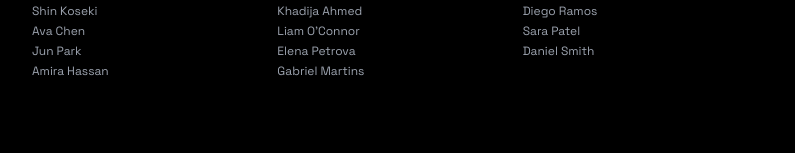
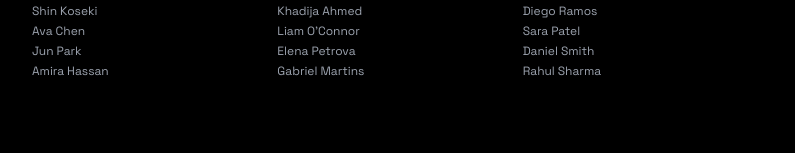
Before and after one commit to rsdmu/therighttoai, a Next.js app: page / in a window 1280 px wide. Shown: the part 1361-1514 px from the top of the page, without its empty margins (240-1035 px from the left). Built offline with nearby package versions, Linux system fonts and the light colour scheme.

Commit message:
new signature

```diff
--- a/app/page.tsx
+++ b/app/page.tsx
@@ -67,6 +67,7 @@ export default function Home() {
           <span>Daniel Smith</span>
           <span>Amira Hassan</span>
           <span>Gabriel Martins</span>
+          <span>Rahul Sharma</span>
         </div>
 
       </Section>
```
